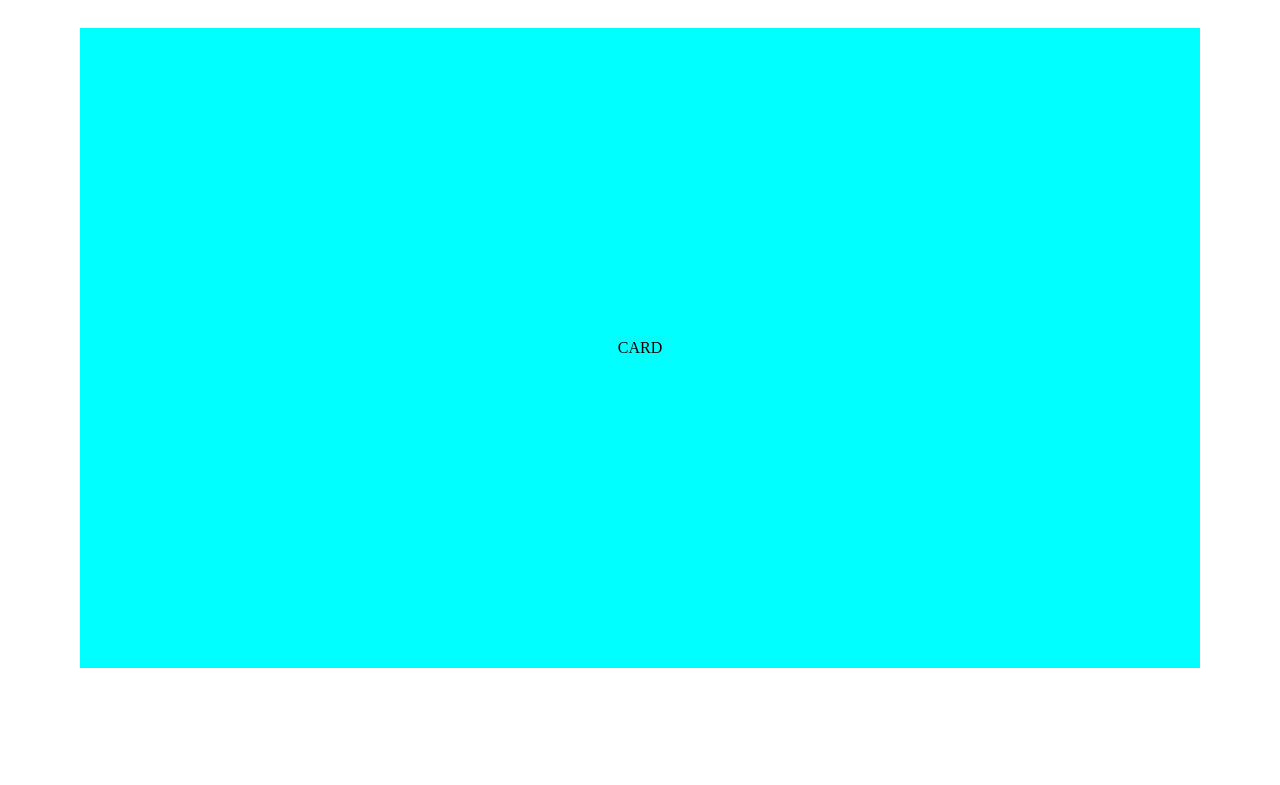
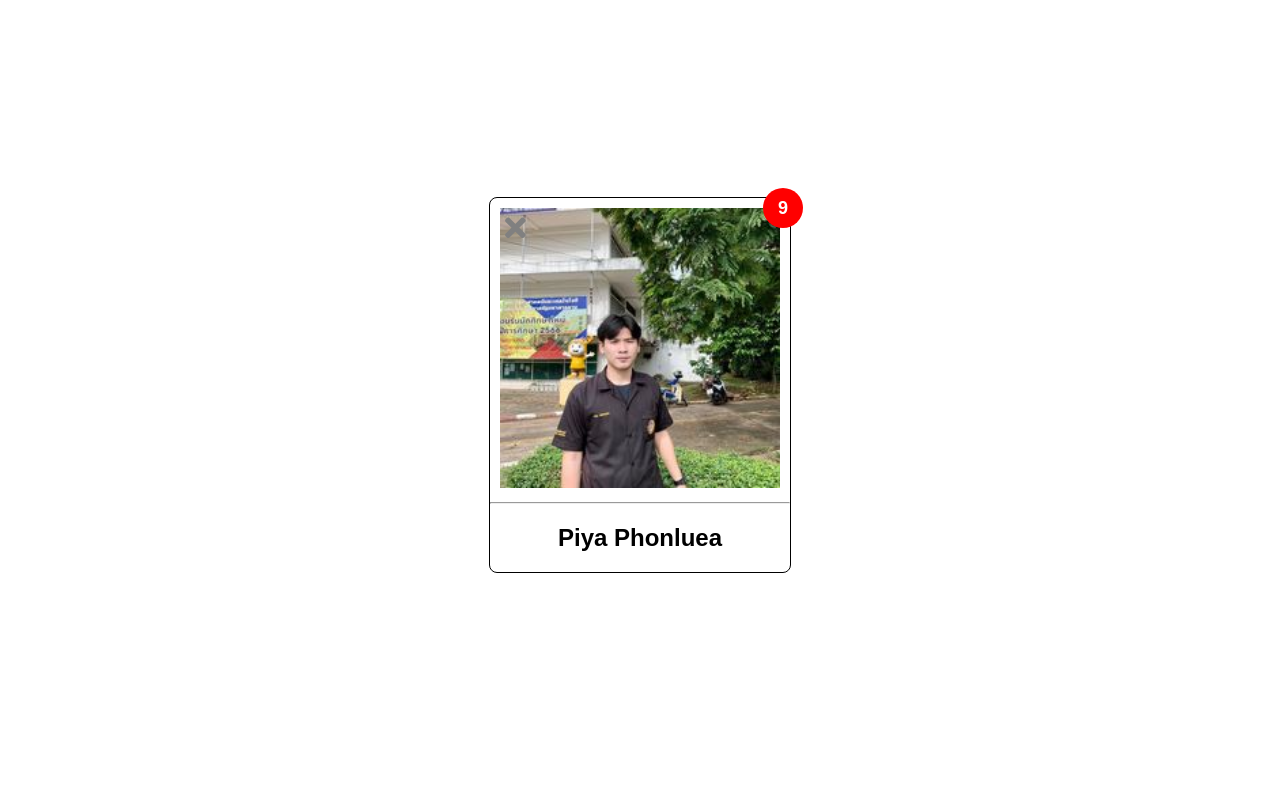
Before and after one commit to Piya48x/html_css, a plain HTML site: page lab01/index.html in a window 1280 px wide. Shown: the part 52-837 px from the top of the page. Before the commit the page ends 800 px from the top, so only its background shows below. Drawn offline with Linux system fonts and the light colour scheme.

Commit message:
lab8_12_66

```diff
--- a/lab01/index.html
+++ b/lab01/index.html
@@ -3,14 +3,106 @@
 <head>
     <meta charset="UTF-8">
     <meta name="viewport" content="width=device-width, initial-scale=1.0">
-    <link rel="stylesheet" href="./styles.css">
-    <title>CSS Lab01 - Profile Card & Dadge</title>
+    <link rel="stylesheet" href="https://cdnjs.cloudflare.com/ajax/libs/font-awesome/6.1.1/css/all.min.css" integrity="sha512-KfkfwYDsLkIlwQp6LFnl8zNdLGxu9YAA1QvwINks4PhcElQSvqcyVLLD9aMhXd13uQjoXtEKNosOWaZqXgel0g==" crossorigin="anonymous" referrerpolicy="no-referrer" />
+    <link rel="stylesheet" href="https://cdnjs.cloudflare.com/ajax/libs/font-awesome/5.15.3/css/all.min.css" integrity="sha512-H67M1ZwMZPBc1TweVjaTuyY3ICtTgbCT5s9trgthtd3T0Dz+8ZiwePHH98j5TxdM74bL4x9LSMlFY2tpRQeL8Q==" crossorigin="anonymous" />
+    <style>
+        * {
+            box-sizing: border-box;
+            margin: 0;
+            padding: 0;
+        }
+
+        body {
+            font-family: Arial, sans-serif;
+        }
+
+        h1 {
+            text-align: center;
+        }
+
+        .container {
+            display: flex;
+            justify-content: center;
+            align-items: center;
+            height: 100vh;
+        }
+
+        .card {
+            position: relative;
+            width: fit-content;
+            border: 1px solid #000; /* Set border with a single line */
+            border-radius: 8px; /* Optional: Add border-radius to round the corners */
+        }
+
+        .card img {
+            width: 300px;
+            height: 300px;
+            border-radius: 8px 8px 0 0; /* Round only the top corners of the image */
+            padding: 10px;
+
+        }
+
+        .top-left {
+            position: absolute;
+            top: 15px;
+            left: 15px;
+            z-index: 5;
+        }
+
+        .top-left:before {
+            font-size: 20px;
+            color: #000;
+            position: absolute;
+
+        }
+
+        .top-left:before {
+            top: 0;
+            left: 0;
+        }
+
+        .top-right {
+            position: absolute;
+            top: 10px;
+            right: 10px;
+        }
+
+        .red-circle {
+            width: 40px;
+            height: 40px;
+            background-color: red;
+            border-radius: 50%;
+            display: flex;
+            justify-content: center;
+            align-items: center;
+            color: white;
+            font-weight: bold;
+            font-size: 18px;
+            position: absolute;
+            top: -20px;
+            right: -23px;
+        }
+
+        .card1 {
+            padding: 20px;
+            text-align: center;
+        }
+    </style>
+    <title>CSS Lab01 - Profile Card & Badge</title>
 </head>
 <body>
     <h1>Profile Card</h1>
     <div class="container">
         <div class="card">
-            CARD
+            <img src="./d.jpg" alt="">
+            <div class="top-left"><i class="fa fa-times" aria-hidden="true" style="font-size: 30px; color: gray;"></i></div>
+            <div class="top-right">
+                <div class="red-circle">9</div>
+            </div>
+            <hr>
+            <div class="card1">
+                <h2>Piya Phonluea</h2>
+            </div>
         </div>
     </div>
 </body>
--- a/lab01/styles.css
+++ b/lab01/styles.css
@@ -3,11 +3,38 @@
     margin: 0;
     padding: 0;
  }
- .container {
-    background-color: aqua;
-    position: absolute;
-    inset: 80px;
-    display: flex;
-    justify-content: center;
-    align-items: center;
- }
+ body {
+   font-family: Arial, sans-serif;
+}
+
+h1 {
+   text-align: center;
+}
+
+.container {
+   display: flex;
+   justify-content: center;
+   align-items: center;
+   height: 100vh;
+}
+
+.card {
+   border: 1px solid #000; /* Set border with a single line */
+   padding: 20px;
+   border-radius: 8px; /* Optional: Add border-radius to round the corners */
+}
+
+.card img {
+   width: 100%;
+   height: auto;
+   border-radius: 8px; /* Optional: Add border-radius to round the corners of the image */
+}
+
+.card1 {
+   border: 1px solid #000; /* Set border with a single line */
+   padding: 10px;
+   margin-top: 10px;
+   text-align: center;
+   margin: 0;
+   width: 100%;
+}
```
Also changed, not shown: project14/index.html (added, +36 -0 lines), project15/index.html (added, +61 -0 lines), project16/index.html (added, +58 -0 lines), lab01/d.jpg (added).
